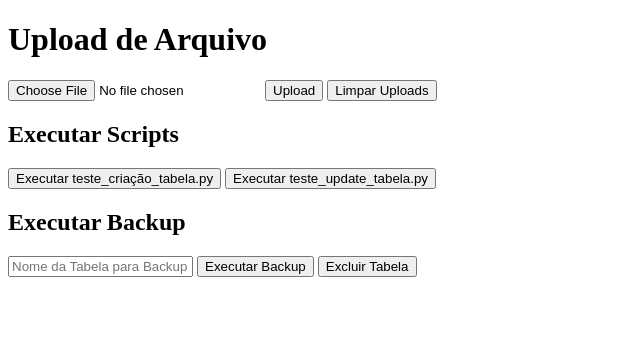
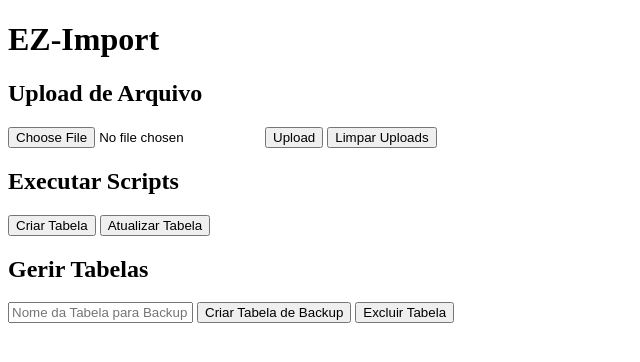
Before and after one commit to Juan-Domingues/EzImport, a Flask app: page / in a window 1280 px wide. Shown: the top 362 px of the page, without its empty margins (0-640 px from the left). Run offline with Flask 3, Linux system fonts and the light colour scheme.

Commit message:
Ajustes do frontend

```diff
--- a/templates/index.html
+++ b/templates/index.html
@@ -1,12 +1,14 @@
 <!DOCTYPE html>
-<html lang="en">
+<html lang="pt">
 <head>
     <meta charset="UTF-8">
     <meta name="viewport" content="width=device-width, initial-scale=1.0">
     <title>Upload de Arquivo</title>
 </head>
 <body>
-    <h1>Upload de Arquivo</h1>
+    <h1>EZ-Import</h1>
+
+    <h2>Upload de Arquivo</h2>
     <form id="uploadForm" enctype="multipart/form-data">
         <input type="file" name="file" id="fileInput">
         <button type="button" onclick="uploadFile()">Upload</button>
@@ -14,12 +16,12 @@
     </form>
 
     <h2>Executar Scripts</h2>
-    <button type="button" onclick="runScript('teste_criação_tabela.py')">Executar teste_criação_tabela.py</button>
-    <button type="button" onclick="runScript('teste_update_tabela.py')">Executar teste_update_tabela.py</button>
+    <button type="button" onclick="runScript('teste_criação_tabela.py')">Criar Tabela</button>
+    <button type="button" onclick="runScript('teste_update_tabela.py')">Atualizar Tabela</button>
 
-    <h2>Executar Backup</h2>
+    <h2>Gerir Tabelas</h2>
     <input type="text" id="backupTableName" placeholder="Nome da Tabela para Backup">
-    <button type="button" onclick="runBackupScript()">Executar Backup</button>
+    <button type="button" onclick="runBackupScript()">Criar Tabela de Backup</button>
     <button type="button" onclick="deleteTable()">Excluir Tabela</button>
 
     <script>
```
